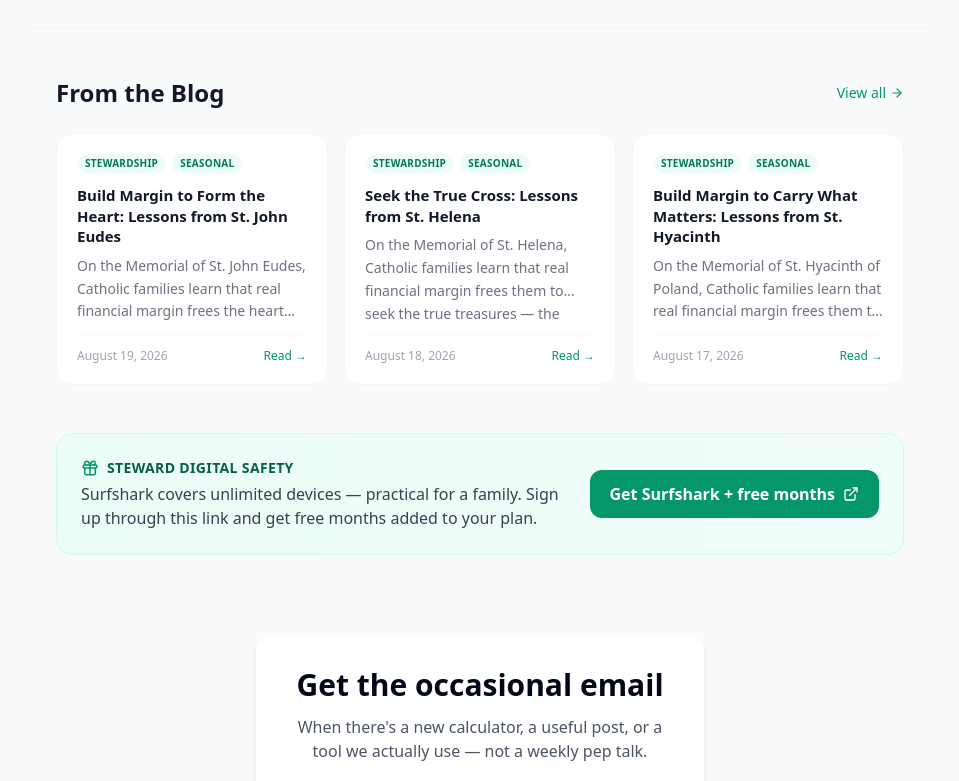
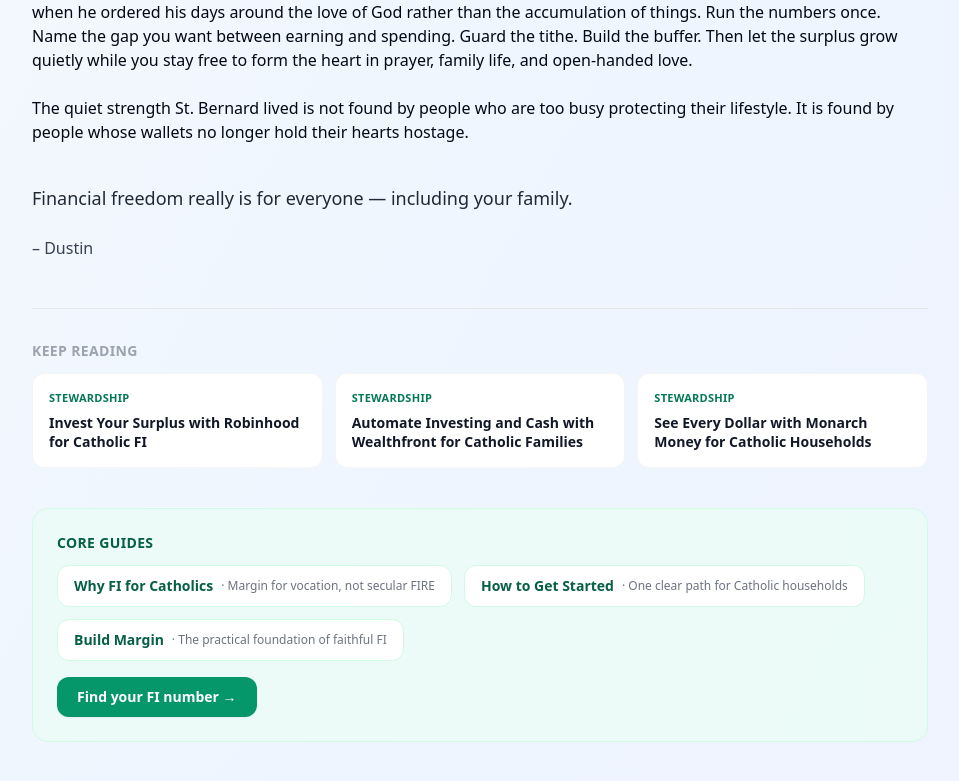
Before and after one commit to daughterpop/super-fi-calc, a React (Vite) app: page /blog/simplicity-frees-the-soul-lessons-from-st-bernard-of-clairvaux in a window 1280 px wide. Shown: the part 1005-1786 px from the top of the page, without its empty margins (160-1119 px from the left). Built offline with nearby package versions, Linux system fonts and the light colour scheme.

Commit message:
Add daily blog post: Simplicity Frees the Soul: Lessons from St. Bernard of Clairvaux – August 20, 2026

```diff
--- a/src/data/posts.js
+++ b/src/data/posts.js
@@ -1,4 +1,14 @@
 const rawPosts = [
+  {
+    title: 'Simplicity Frees the Soul: Lessons from St. Bernard of Clairvaux',
+    date: 'August 20, 2026',
+    dateSort: '2026-08-20',
+    excerpt: 'On the Memorial of St. Bernard of Clairvaux, Catholic families learn that choosing deliberate simplicity creates the practical financial margin that frees the heart for prayer, generosity, and the quiet strength of vocation.',
+    readTime: '4 min read',
+    link: '/blog/simplicity-frees-the-soul-lessons-from-st-bernard-of-clairvaux',
+    tags: ['Stewardship', 'Seasonal'],
+    featured: false
+  },
   {
     title: 'Build Margin to Form the Heart: Lessons from St. John Eudes',
     date: 'August 19, 2026',
--- a/src/main.jsx
+++ b/src/main.jsx
@@ -80,6 +80,7 @@ import BuildMarginForTrueMercyLessonsFromStStephenOfHungary from './pages/build-
 import BuildMarginToCarryWhatMattersLessonsFromStHyacinth from './pages/build-margin-to-carry-what-matters-lessons-from-st-hyacinth.jsx';
 import SeekTheTrueCrossLessonsFromStHelena from './pages/seek-the-true-cross-lessons-from-st-helena.jsx';
 import BuildMarginToFormTheHeartLessonsFromStJohnEudes from './pages/build-margin-to-form-the-heart-lessons-from-st-john-eudes.jsx';
+import SimplicityFreesTheSoulLessonsFromStBernardOfClairvaux from './pages/simplicity-frees-the-soul-lessons-from-st-bernard-of-clairvaux.jsx';
 
 ReactDOM.createRoot(document.getElementById('root')).render(
   <React.StrictMode>
@@ -163,6 +164,7 @@ ReactDOM.createRoot(document.getElementById('root')).render(
           <Route path="/blog/build-margin-to-carry-what-matters-lessons-from-st-hyacinth" element={<BuildMarginToCarryWhatMattersLessonsFromStHyacinth />} />
           <Route path="/blog/seek-the-true-cross-lessons-from-st-helena" element={<SeekTheTrueCrossLessonsFromStHelena />} />
           <Route path="/blog/build-margin-to-form-the-heart-lessons-from-st-john-eudes" element={<BuildMarginToFormTheHeartLessonsFromStJohnEudes />} />
+          <Route path="/blog/simplicity-frees-the-soul-lessons-from-st-bernard-of-clairvaux" element={<SimplicityFreesTheSoulLessonsFromStBernardOfClairvaux />} />
 
           <Route path="*" element={<App />} />
         </Routes>
--- /dev/null
+++ b/src/pages/simplicity-frees-the-soul-lessons-from-st-bernard-of-clairvaux.jsx
@@ -0,0 +1,65 @@
+import React from 'react';
+import BlogPostFooter from '../components/BlogPostFooter';
+
+export default function SimplicityFreesTheSoulLessonsFromStBernardOfClairvaux() {
+  return (
+    <div className="min-h-screen bg-gradient-to-br from-slate-50 via-blue-50 to-indigo-50 py-12 px-4">
+      <div className="max-w-4xl mx-auto prose prose-slate">
+        <h1 className="text-4xl md:text-5xl font-bold text-gray-900 mb-8">
+          Simplicity Frees the Soul: Lessons from St. Bernard of Clairvaux
+        </h1>
+
+        <p className="text-lg text-gray-700 mb-8 leading-relaxed">
+          Hey everyone,
+        </p>
+
+        <p className="text-xl font-semibold text-gray-800 mb-4">
+          On the Memorial of St. Bernard of Clairvaux, the great Cistercian abbot and Doctor of the Church, Catholic families receive a clear invitation: choose deliberate simplicity so the soul can be free for God.
+        </p>
+
+        <p className="mb-6">
+          St. Bernard left a promising worldly path to enter the reformed monastery at Cîteaux. He later founded Clairvaux and helped restore the Cistercian ideal of poverty, silence, and single-hearted love of God. He did not despise the good things of creation; he simply refused to let them crowd the heart. His life and writings show that real freedom begins when we stop clinging.
+        </p>
+
+        <h2 className="text-2xl font-bold text-gray-900 mt-10 mb-4">
+          The soul cannot rest while the wallet is restless
+        </h2>
+        <p className="mb-6">
+          In his treatise On Loving God, St. Bernard describes the highest degree of love as that in which a person “loves himself only for God’s sake.” That kind of interior freedom requires space. When every spare thought is occupied by the next bill, the next upgrade, or the quiet fear that there will not be enough, the soul stays crowded. Prayer becomes another item on a long to-do list instead of the center of life.
+        </p>
+
+        <p className="mb-6">
+          Faithful financial independence is one practical way to clear that space. Real margin — a deliberate gap between what the household earns and what it spends — removes the constant low-level anxiety that keeps the heart from resting in Christ. It is not about accumulating for its own sake. It is about creating the freedom to live the simplicity St. Bernard urged: owning less so we can love more.
+        </p>
+
+        <ul className="list-disc pl-6 space-y-3 mb-8 text-gray-700">
+          <li>Protect the tithe first so generosity stays a habit of the heart, not a leftover</li>
+          <li>Build a real emergency fund so unexpected costs do not steal peace or prayer time</li>
+          <li>Keep lifestyle inflation in check so surplus can serve both family needs and long-term freedom</li>
+          <li>Automate the basics so money management never becomes a second full-time job</li>
+        </ul>
+
+        <h2 className="text-2xl font-bold text-gray-900 mt-10 mb-4">
+          The practical next step
+        </h2>
+        <p className="mb-6">
+          You do not need a twelfth-century monastery or a royal purse. You need the same intentionality St. Bernard showed when he ordered his days around the love of God rather than the accumulation of things. Run the numbers once. Name the gap you want between earning and spending. Guard the tithe. Build the buffer. Then let the surplus grow quietly while you stay free to form the heart in prayer, family life, and open-handed love.
+        </p>
+
+        <p className="mb-6">
+          The quiet strength St. Bernard lived is not found by people who are too busy protecting their lifestyle. It is found by people whose wallets no longer hold their hearts hostage.
+        </p>
+
+        <p className="text-lg font-medium text-gray-800 mt-10">
+          Financial freedom really is for everyone — including your family.
+        </p>
+
+        <p className="text-gray-700 font-medium mt-6">
+          – Dustin
+        </p>
+
+        <BlogPostFooter />
+      </div>
+    </div>
+  );
+}
```
Also changed, not shown: 2 other files (tests, documents, lock files or other folders).
